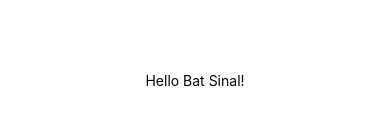
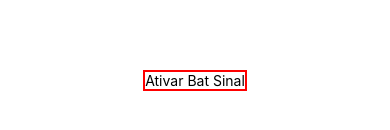
Before and after one commit to KayqueSekishiki/react-native-bat-sinal, a React Native app: screen / in a window 390 px wide. Shown: the part 342-472 px from the top of the page. Built offline with nearby package versions, Linux system fonts and the light colour scheme.

Commit message:
Iniciado pagina inicial

```diff
--- a/App.tsx
+++ b/App.tsx
@@ -1,11 +1,12 @@
 import { StatusBar } from "expo-status-bar";
 import { StyleSheet, Text, View } from "react-native";
+import Home from "./src/screens/Home/Home";
 
 export default function App() {
   return (
     <View style={styles.container}>
-      <Text>Hello Bat Sinal!</Text>
-      <StatusBar style="auto" />
+      <Home></Home>
+      <StatusBar style="dark" />
     </View>
   );
 }
--- /dev/null
+++ b/src/screens/Home/Home.tsx
@@ -0,0 +1,11 @@
+import React from "react";
+import { View, Text } from "react-native";
+import { styles } from "./styles";
+
+export default function HomeScreen() {
+  return (
+    <View style={styles.container}>
+      <Text>Ativar Bat Sinal</Text>
+    </View>
+  );
+}
--- /dev/null
+++ b/src/screens/Home/styles.tsx
@@ -0,0 +1,8 @@
+import { StyleSheet } from "react-native";
+
+export const styles = StyleSheet.create({
+  container: {
+    borderWidth: 2,
+    borderColor: "red",
+  },
+});
```
